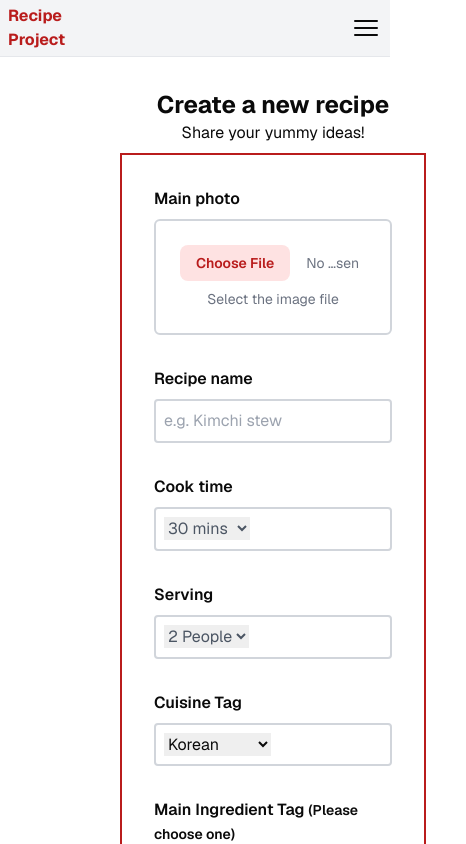
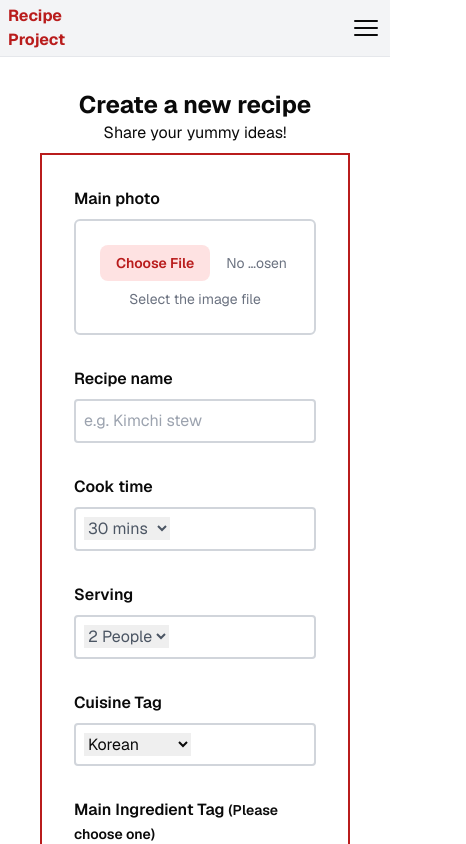
Before and after one commit to day-lee/recipe-project, a Next.js app: page /recipes/new in a window 390 px wide. Shown: the top 844 px of the page, 466 px wide, since content can reach past the window. Built offline with nearby package versions, Linux system fonts and the light colour scheme; no server answers; the database is empty.

Commit message:
Update responsiveness

```diff
--- a/app/(routes)/recipes/components/mainPage/RecipeList.tsx
+++ b/app/(routes)/recipes/components/mainPage/RecipeList.tsx
@@ -10,7 +10,7 @@ export default async function RecipeList({ recipes}: {recipes: RecipeMain[]}) {
       { resultLength > 0 ?
         (<>
         <div className='flex sm:justify-start justify-center pb-4 font-medium'> Found<span className='font-bold mx-1 text-red-700'>{resultLength}</span> recipes</div>
-        <div className='w-full'>
+        <div className='w-full min-w-5xl'>
           <ul className='grid grid-cols-1 sm:grid-cols-2 md:grid-cols-3 lg:grid-cols-4 gap-6 mb-10'>
             {recipes?.map(recipe => (
               <li key={recipe.id}> <RecipeCard recipe={recipe}/> </li>
@@ -20,7 +20,7 @@ export default async function RecipeList({ recipes}: {recipes: RecipeMain[]}) {
         </>)
         :
         (<div className='w-full'>
-            <p className='flex justify-center items-center font-bold'> {emptyListMsg} </p>
+            <p className='flex justify-center items-center font-bold lg:w-[992px]'> {emptyListMsg} </p>
         </div>)}
    </div>
     );
--- a/app/(routes)/recipes/layout.tsx
+++ b/app/(routes)/recipes/layout.tsx
@@ -2,7 +2,7 @@
 
 export default function SearchLayout( { children }: {children: React.ReactNode }) {
     return (
-        <main className="min-h-screen flex flex-col lg:items-center relative bg-white ml-20 mr-6">
+        <main className="min-h-screen flex flex-col lg:items-center relative bg-white sm:ml-20 sm:mr-6">
             {children}
         </main>
     )
--- a/app/(routes)/recipes/page.tsx
+++ b/app/(routes)/recipes/page.tsx
@@ -36,7 +36,7 @@ export default async function Page(props: {
       <div className="flex bg-white">
         <div className="flex flex-col items-center gap-6 max-w-5xl">
         <Suspense fallback={<div className="mt-96">Loading...</div>}>
-           <MainSearchFilter mainIngredientTags={mainIngredientTag || []} />
+          <MainSearchFilter mainIngredientTags={mainIngredientTag || []} />
           <RecipeList recipes={recipeData} />
         </Suspense>
         </div>
```
